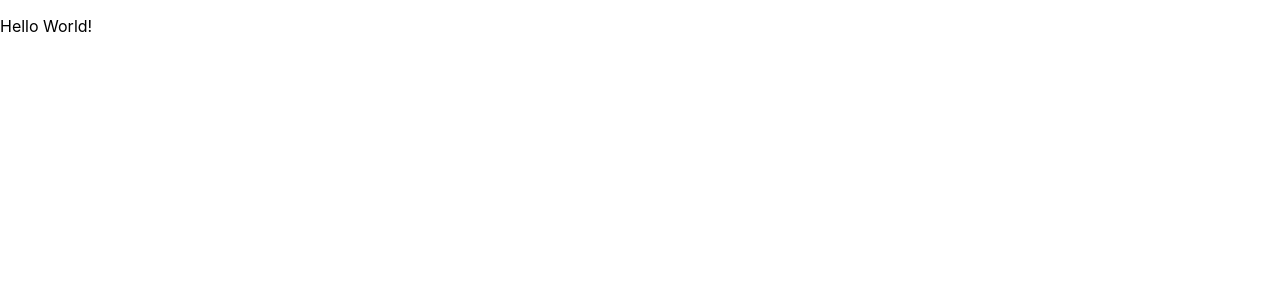
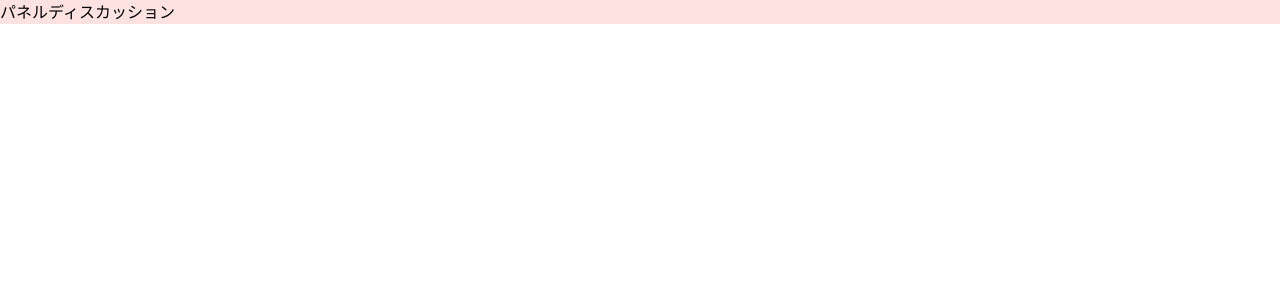
Before and after one commit to tani1220/panel-discussion, a Next.js app: page / in a window 1280 px wide. Shown: the top 300 px of the page. Built offline with nearby package versions, Linux system fonts and the light colour scheme.

Commit message:
✨ Add tailwindcss.

```diff
--- /dev/null
+++ b/postcss.config.js
@@ -0,0 +1,3 @@
+module.exports = {
+  plugins: ['tailwindcss', 'autoprefixer'],
+}
--- /dev/null
+++ b/src/components/Header.tsx
@@ -0,0 +1,7 @@
+export const Header = () => {
+  return (
+    <>
+      <p className="bg-red-100">パネルディスカッション</p>
+    </>
+  )
+}
--- /dev/null
+++ b/src/components/Main.tsx
@@ -0,0 +1,7 @@
+export const Main = () => {
+  return (
+    <>
+      <input type="text" />
+    </>
+  )
+}
--- a/src/pages/index.tsx
+++ b/src/pages/index.tsx
@@ -1,7 +1,11 @@
+import { Header } from 'src/components/Header'
+import { Main } from 'src/components/Main'
+
 const Home = () => {
   return (
     <>
-      <p>Hello World!</p>
+      <Header />
+      <Main />
     </>
   )
 }
--- /dev/null
+++ b/tailwind.config.js
@@ -0,0 +1,7 @@
+module.exports = {
+  purge: ['./src/**/*.{js,ts,jsx,tsx}'],
+  darkMode: 'media', // 'media' or 'class'
+  theme: { extend: {} },
+  variants: { extend: {} },
+  plugins: [],
+}
```
Also changed, not shown: package.json (+6 -3 lines), src/styles/globals.css (+16 -0 lines), 2 other files (tests, documents, lock files or other folders).
